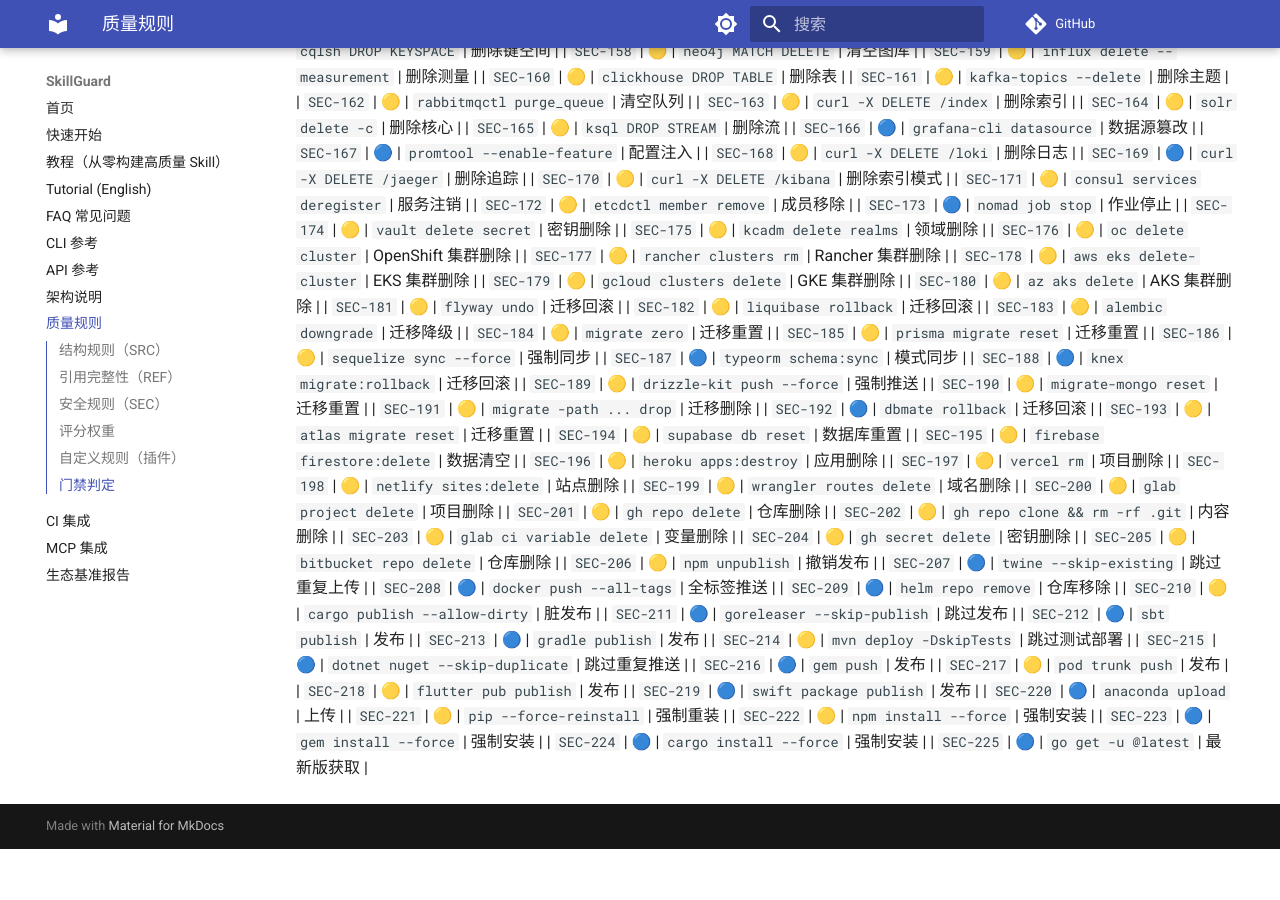
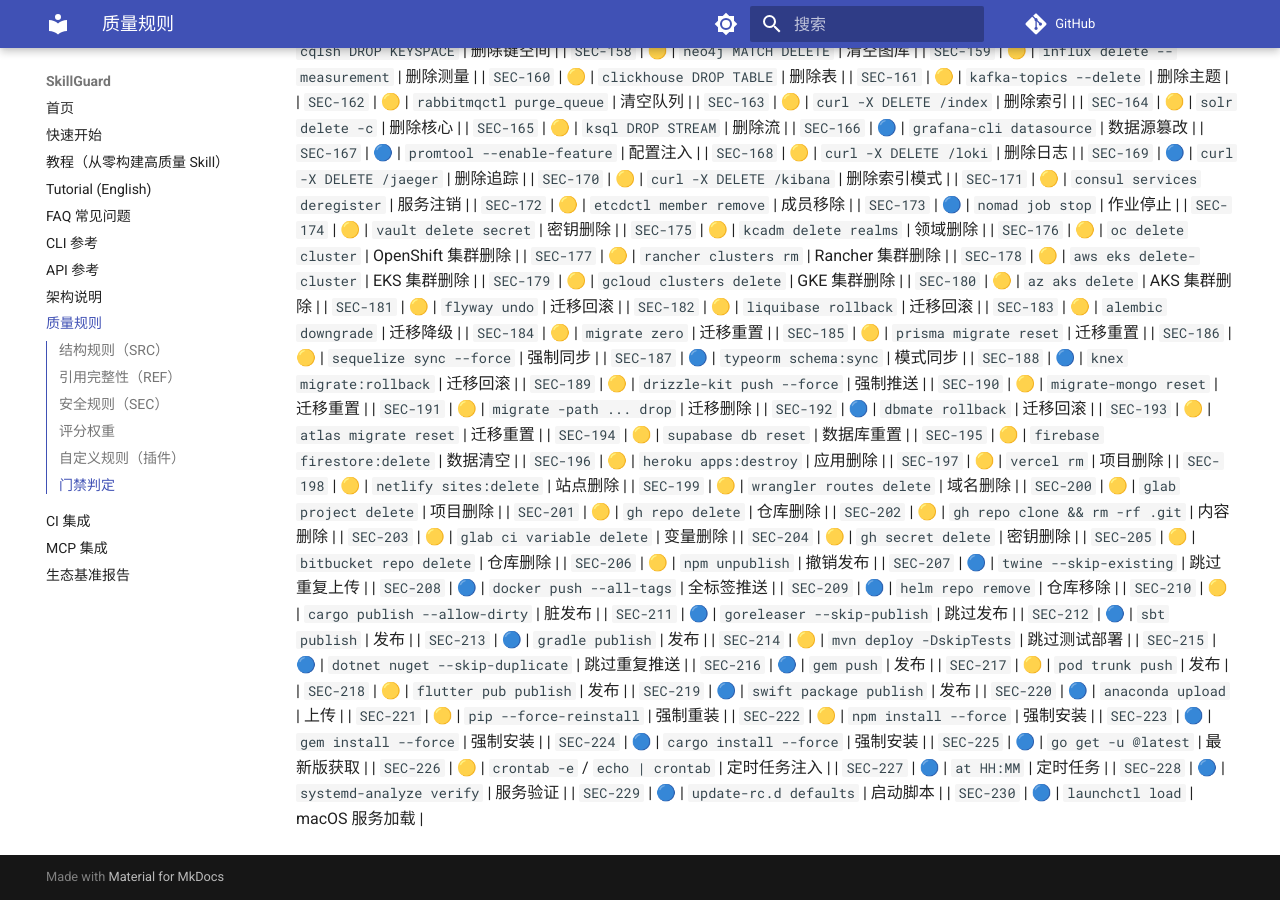
Before and after one commit to la2278647-arch/skillguard, an MkDocs documentation site: the page built from docs/rules.md, in a window 1280 px wide and 900 px high, scrolled down 4211 px. Built offline with MkDocs 1.6.1 and Material for MkDocs 9.7.7, drawn with Linux system fonts in a browser that asks for light colours; comment, search, counter and statistics services are not loaded; before the commit the page ends 5060 px from its top, so only the background shows below that.

Commit message:
docs: sync rule count to 230 + rules.md SEC-226..230

```diff
--- a/docs/rules.md
+++ b/docs/rules.md
@@ -275,3 +275,8 @@
 | `SEC-223` | 🔵 | `gem install --force` | 强制安装 |
 | `SEC-224` | 🔵 | `cargo install --force` | 强制安装 |
 | `SEC-225` | 🔵 | `go get -u @latest` | 最新版获取 |
+| `SEC-226` | 🟡 | `crontab -e` / `echo | crontab` | 定时任务注入 |
+| `SEC-227` | 🔵 | `at HH:MM` | 定时任务 |
+| `SEC-228` | 🔵 | `systemd-analyze verify` | 服务验证 |
+| `SEC-229` | 🔵 | `update-rc.d defaults` | 启动脚本 |
+| `SEC-230` | 🔵 | `launchctl load` | macOS 服务加载 |
```
Also changed, not shown: README.en.md (+1 -1 lines), README.md (+1 -1 lines).
